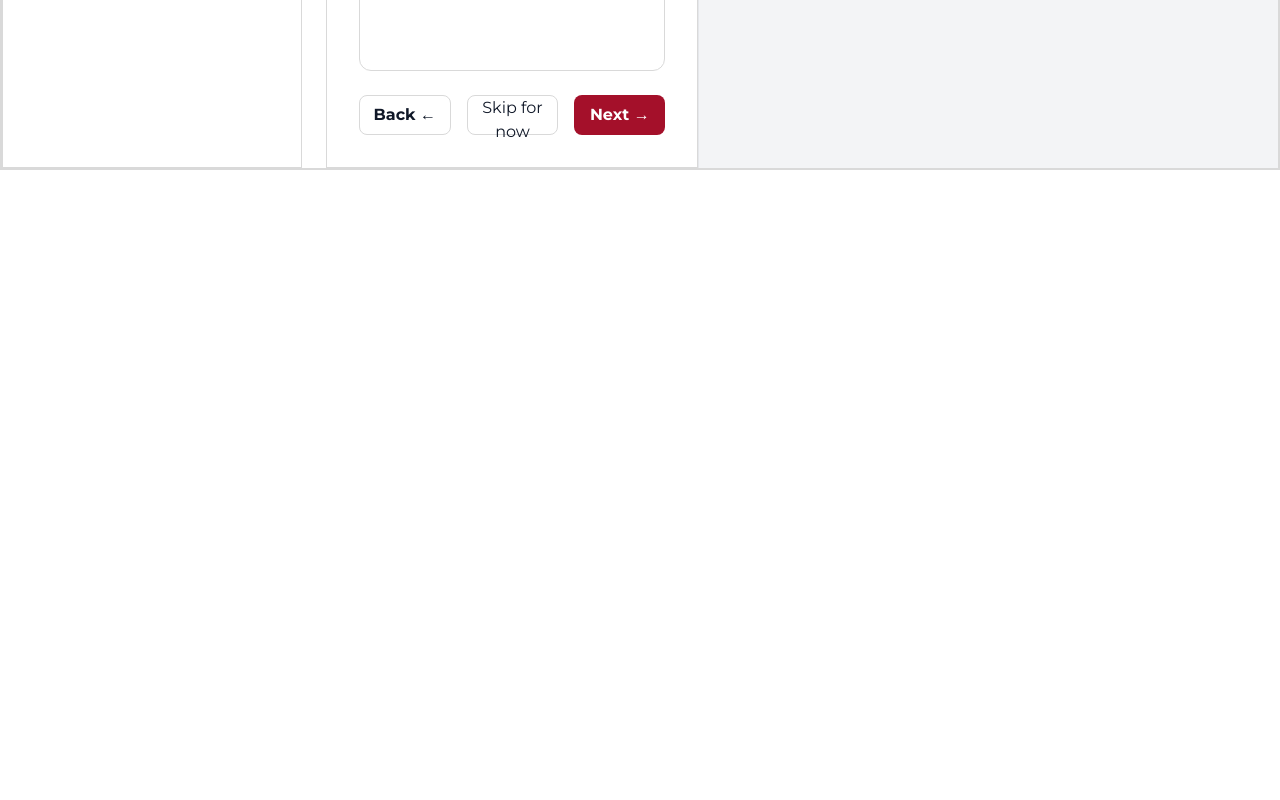
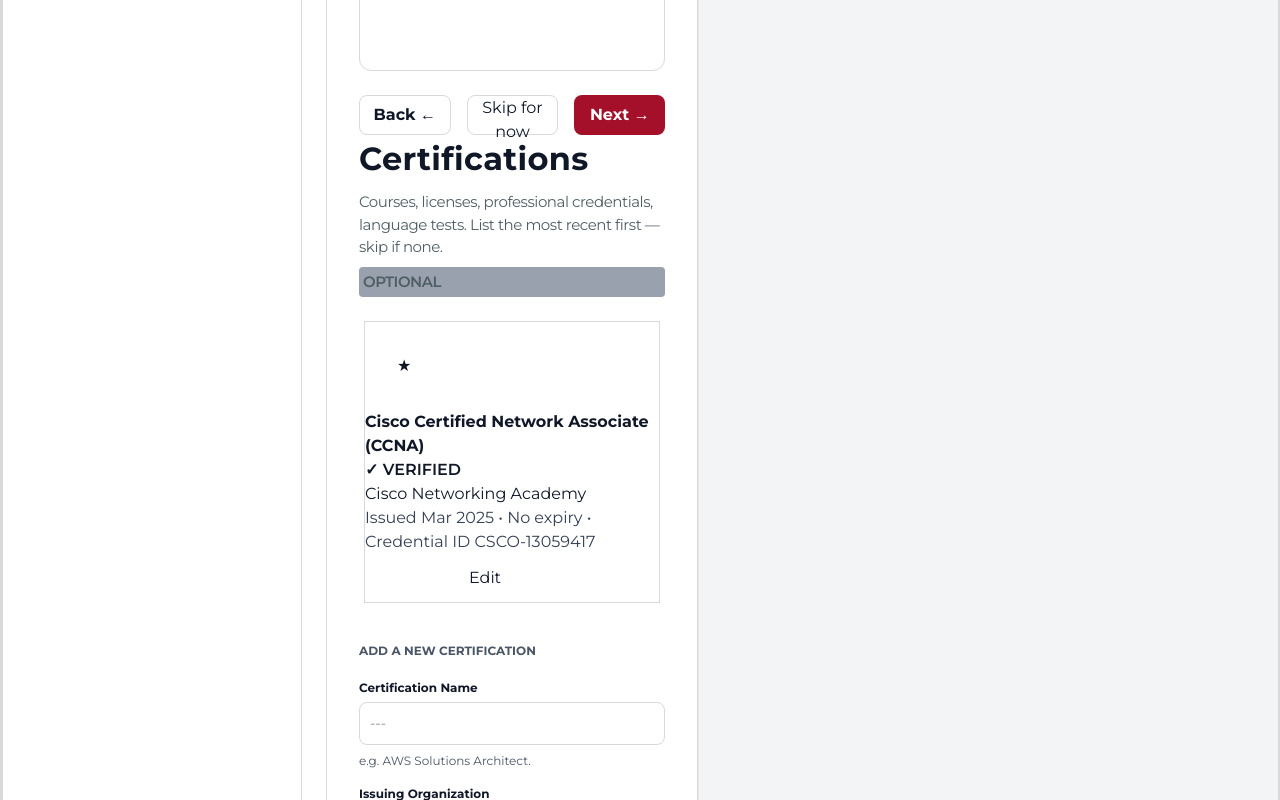
Before and after one commit to alisher117/CV-Maker, a Next.js app: page / in a window 1280 px wide. Shown: the part 1160-1960 px from the top of the page. Before the commit the page ends 1330 px from the top, so only its background shows below. Built offline with nearby package versions, Linux system fonts and the light colour scheme.

Commit message:
fix: added certificationpage

```diff
--- a/src/components/builder/BuilderPage.tsx
+++ b/src/components/builder/BuilderPage.tsx
@@ -16,6 +16,7 @@
 import PersonalInfo from '@/components/sections/personal/personal';
 import SkipBtn from '@/components/sections/personal/skip_btn';
 import Tips from '@/components/sections/personal/tips';
+import CertificationPage from '../sections/certification/certification';
 
 export default function BuilderPage() {
   const [activeStep, setActiveStep] = useState<BuilderStepId>('personal');
@@ -40,7 +41,7 @@
 
         <div className="flex min-h-0 min-w-0 flex-1">
           <main className="builder-form-column min-w-0 flex-[3] overflow-auto border border-[#D9D9D9] px-8 py-8">
-            {activeStep === 'personal' ? <PersonalInfo /> : <Education />}
+            {activeStep === 'personal' ? <PersonalInfo /> : <Education /> }
 
             <div className="mt-6 flex gap-4">
               {activeStep === 'personal' ? (
@@ -57,6 +58,7 @@
                 </>
               )}
             </div>
+            <CertificationPage/>
           </main>
 
           <CVPreviewPanel />
```
